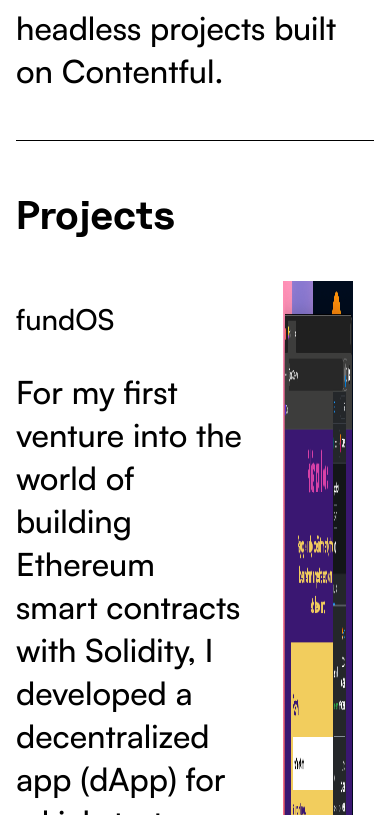
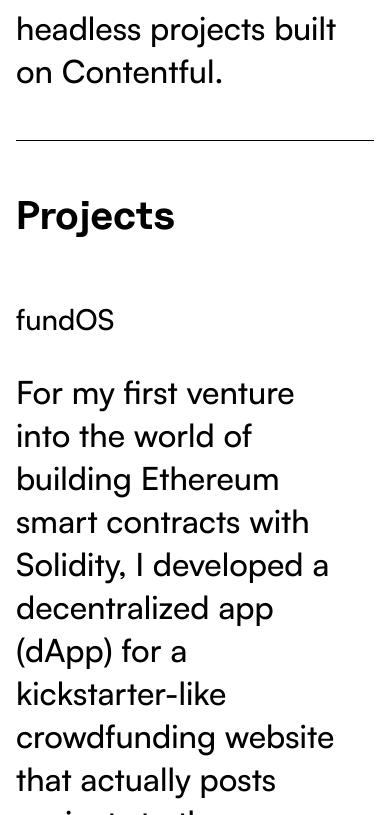
Before and after one commit to barrettk8090/portfolio-v2, a React (Vite) app: page / in a window 390 px wide. Shown: the part 3014-3829 px from the top of the page. Built offline with nearby package versions, Linux system fonts and the light colour scheme.

Commit message:
fix projects on mobile

```diff
--- a/src/App.css
+++ b/src/App.css
@@ -343,6 +343,14 @@ h4{
     padding-top:15px;
   }
 
+  .project-grid{
+    display: inline-block;
+  }
+
+  .project-grid-item-image {
+    display: none;
+  }
+
   .experience-card{
     max-width:100%;
     padding-bottom: 10px;
```
